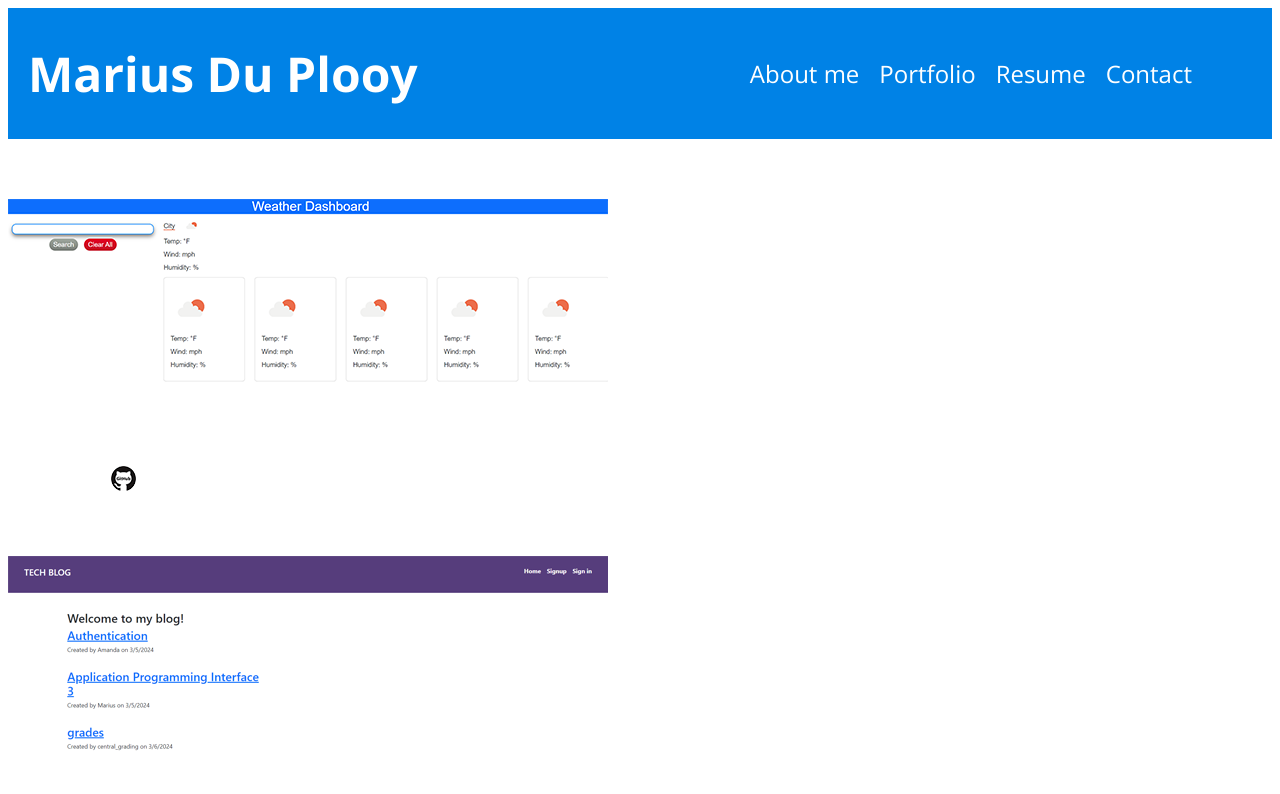
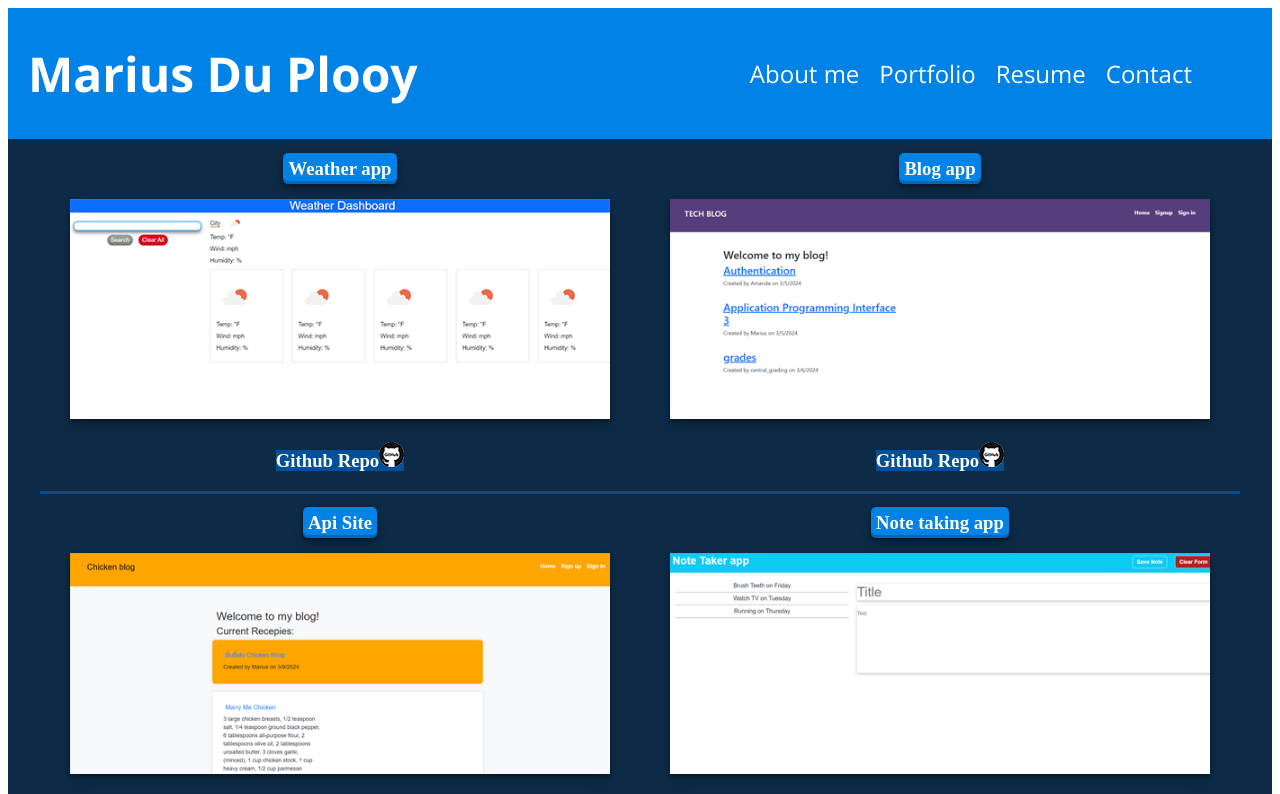
Before and after one commit to woestyn101/profile, a React (Vite) app: page /portfolio in a window 1280 px wide. Shown: the top 794 px of the page. Built offline with nearby package versions, Linux system fonts and the light colour scheme.

Commit message:
Update index.css

```diff
--- a/src/styles/index.css
+++ b/src/styles/index.css
@@ -86,6 +86,7 @@ font-weight: bold;
   margin-top: 10px;
   text-align: left;
   background-color:#004f98 ;
+  border-radius: 25px;
   width:60%;
   color: white;
   padding:10px;
@@ -163,6 +164,45 @@ font-weight: bold;
   cursor: pointer;
 }
 
+.project-title{
+  background-color: #0082e6;
+  color:black;
+  border-radius: 5px;
+  padding: 5px;
+  box-shadow: rgba(0, 0, 0, 0.4) 0px 2px 4px, rgba(0, 0, 0, 0.3) 0px 7px 13px -3px, rgba(0, 0, 0, 0.2) 0px -3px 0px inset;
+}
+
+.gitrepo {
+    background-color: #004f98;
+}
+
+.myprojects {
+  width: 100%;
+ margin: 0 auto;
+
+}
+
+.theprojects {
+  width: 100%;
+   margin: 0 auto;
+    display: flex;
+  flex-wrap: wrap;
+  justify-content: center;
+  background-color: #0d2b47;
+
+
+}
+
+.project-img {
+  width: 90%;
+
+  box-shadow: rgba(0, 0, 0, 0.4) 0px 2px 4px, rgba(0, 0, 0, 0.3) 0px 7px 13px -3px, rgba(0, 0, 0, 0.2) 0px -3px 0px inset;
+}
+
+.thewrapper {
+  text-align: center;
+  border-bottom: 3px solid #004f98;
+}
 
 
 @media screen and (max-width:700px) {
```
